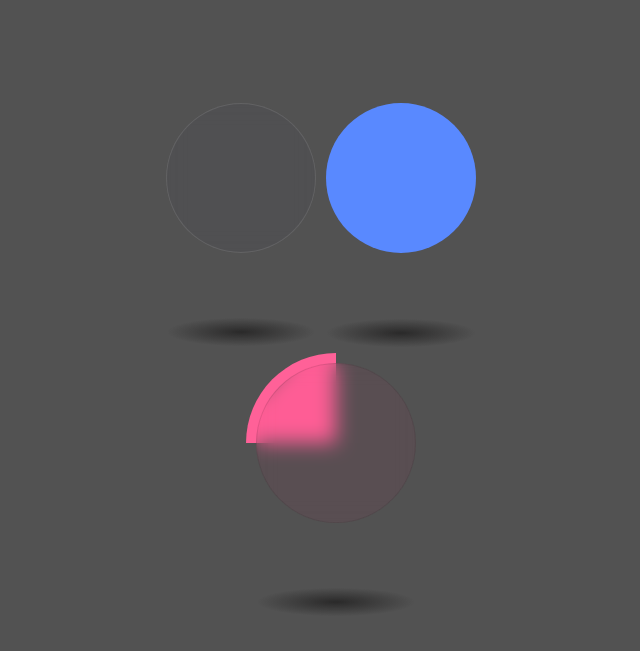
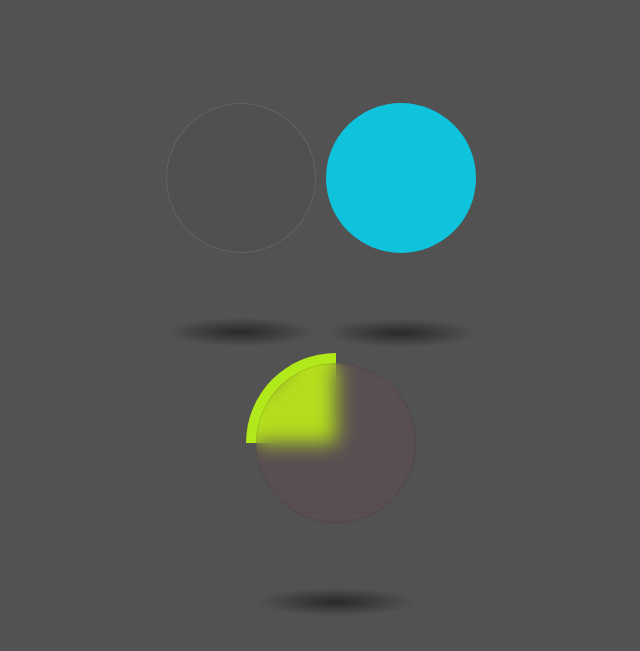
Before and after one commit to GarvainCampbell/Css-Animations, a plain HTML site: page Glass CSS/index.html in a window 1280 px wide. Shown: the part 97-748 px from the top of the page, without its empty margins (419-1059 px from the left). Drawn offline with Linux system fonts and the light colour scheme.

Commit message:
Color Change

```diff
--- a/Glass CSS/css/style.css
+++ b/Glass CSS/css/style.css
@@ -28,7 +28,7 @@ body{
     width: 100%;
     height: 100%;
     display: block;
-    background: #5989ff;
+    background: #0ec3db;
     border-radius: 50%;
     animation: animate ease-in-out 2s infinite;
 }
@@ -101,5 +101,5 @@ body{
     left: -50%;
     width: 100%;
     height: 100%;
-    background: #ff6198;
+    background: #b2e91a;
 }
```
